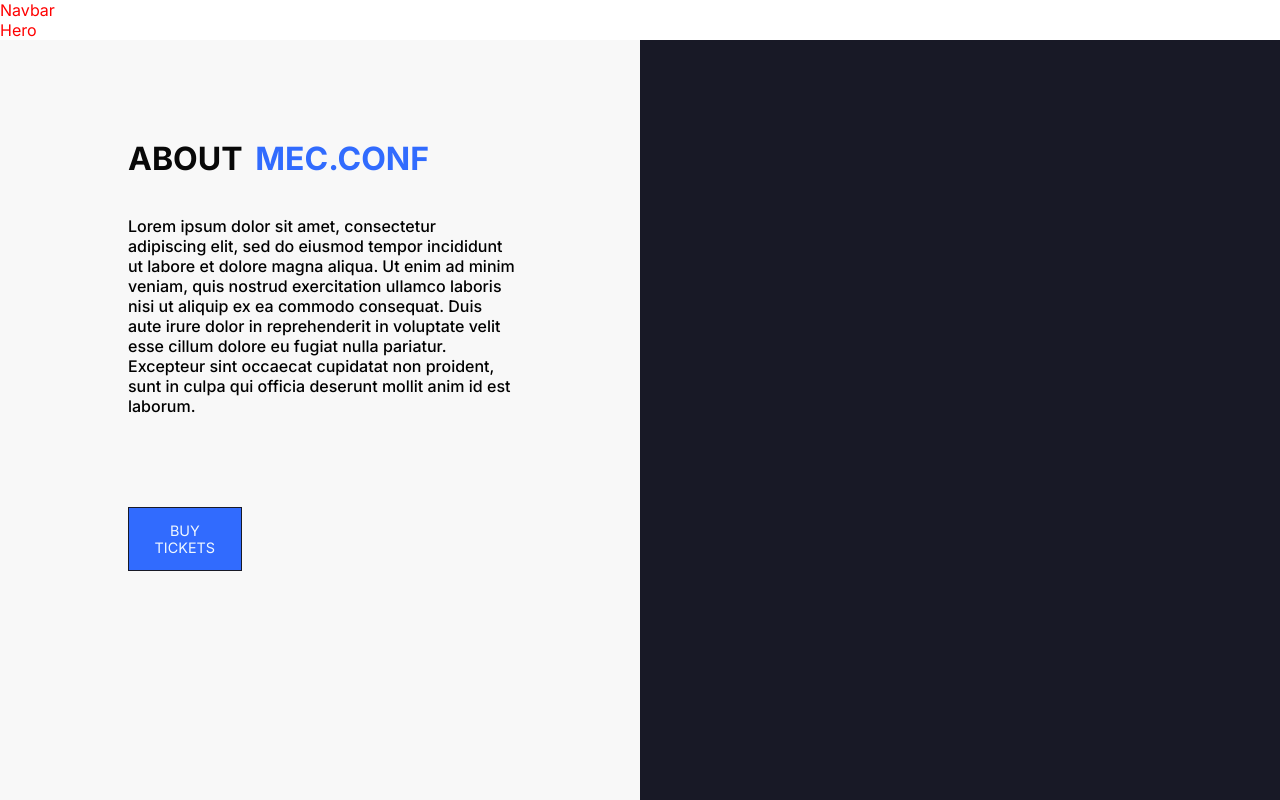
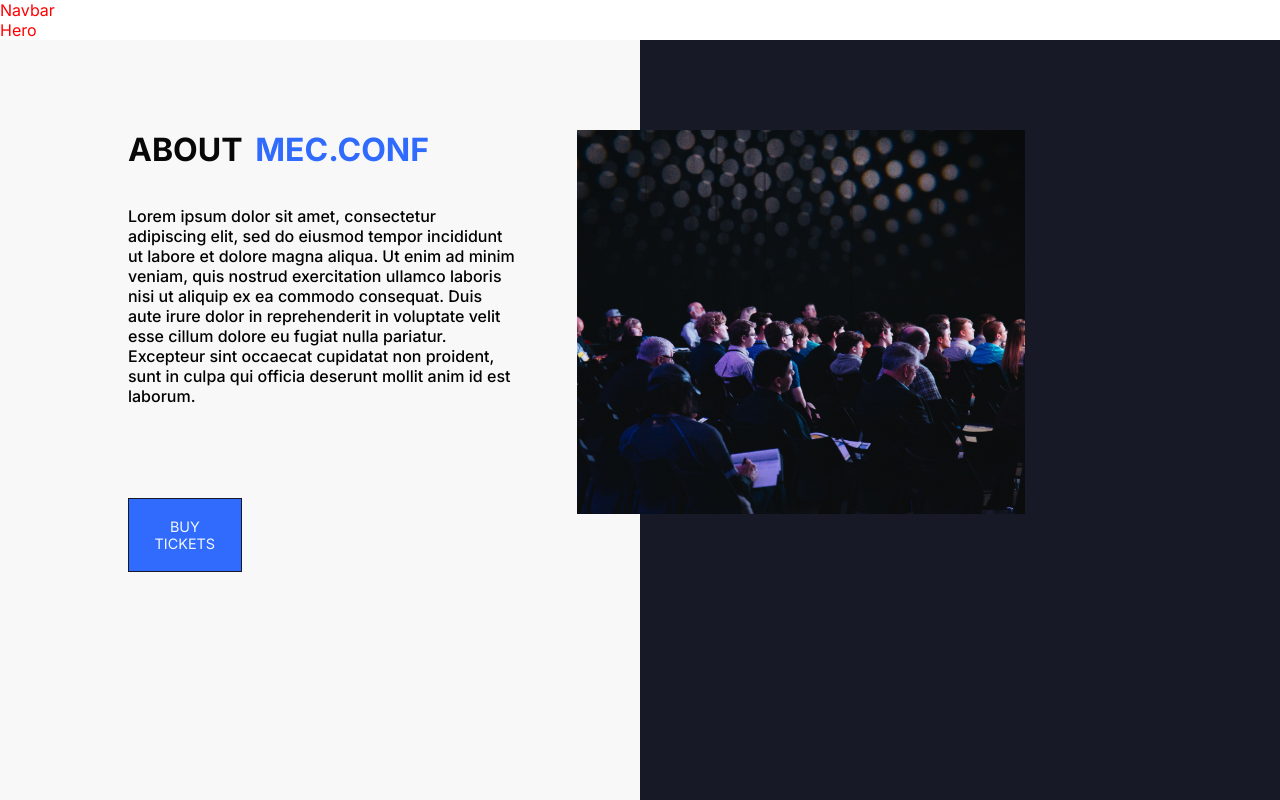
Before and after one commit to IEEEMEC/mec-conf-2.0, a Next.js app: page / in a window 1280 px wide. Shown: the top 800 px of the page. Built offline with nearby package versions, Linux system fonts and the light colour scheme.

Commit message:
Completed About page

```diff
--- a/src/components/About/About.js
+++ b/src/components/About/About.js
@@ -8,6 +8,7 @@ function About()
         <div className={styles.container}>
         <div className={styles.heading1}>ABOUT</div>
         <div className={styles.heading2}>MEC.CONF</div>
+        <Image src={down} alt="conference-image" className={styles.img} />
         <div className={styles.para}>Lorem ipsum dolor sit amet, consectetur adipiscing elit, sed do eiusmod tempor incididunt ut labore et dolore magna aliqua. Ut enim ad minim veniam, quis nostrud exercitation ullamco laboris nisi ut aliquip ex ea commodo consequat. Duis aute irure dolor in reprehenderit in voluptate velit esse cillum dolore eu fugiat nulla pariatur. Excepteur sint occaecat cupidatat non proident, sunt in culpa qui officia deserunt mollit anim id est laborum.</div>
         <button className={styles.button}>BUY TICKETS</button>
         </div>
--- a/src/components/About/About.module.css
+++ b/src/components/About/About.module.css
@@ -20,7 +20,7 @@
     padding-right: 2px;
     text-align: center;
     font-size: 2rem;
-    padding: 1.2vh 1vw 3.5vh 3vw;
+    padding: 0vh 1vw 3.5vh 3vw;
 
 }
 
@@ -32,7 +32,7 @@
     text-align: center;
     font-size: 2rem;
     font-style: normal;
-    padding: 1.2vh 8vw 3.5vh 0vw;
+    padding: 0vh 8vw 3.5vh 0vw;
 }
 
 .para {
@@ -47,7 +47,7 @@
 }
 
 .button {
-    height: 8vh;
+    height: 12%;
     width: min-content;
     box-sizing: border-box;
     background: #316BFE;
@@ -55,7 +55,14 @@
     color: aliceblue;
     font-family: 'Inter';
     font-style: normal;
-    font-size: 0.9em;
+    font-size: 0.9rem;
     padding: 1vh 2vw 1vh 2vw;
     margin: 0.4vh 2vw .9vh 3vw;
 }
+
+.img{
+    height: 30vw;
+    width: 35vw;
+    float: right;
+    margin-right: 15%;
+}
```
